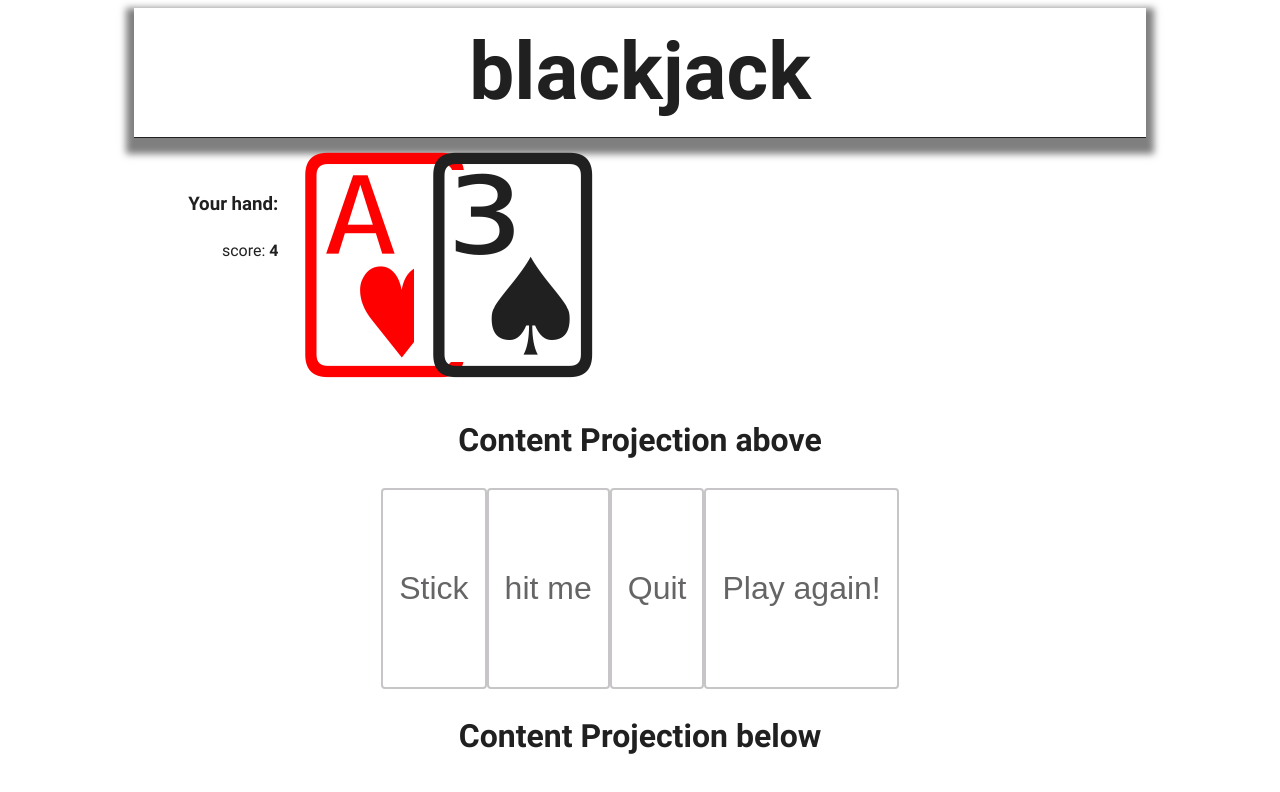
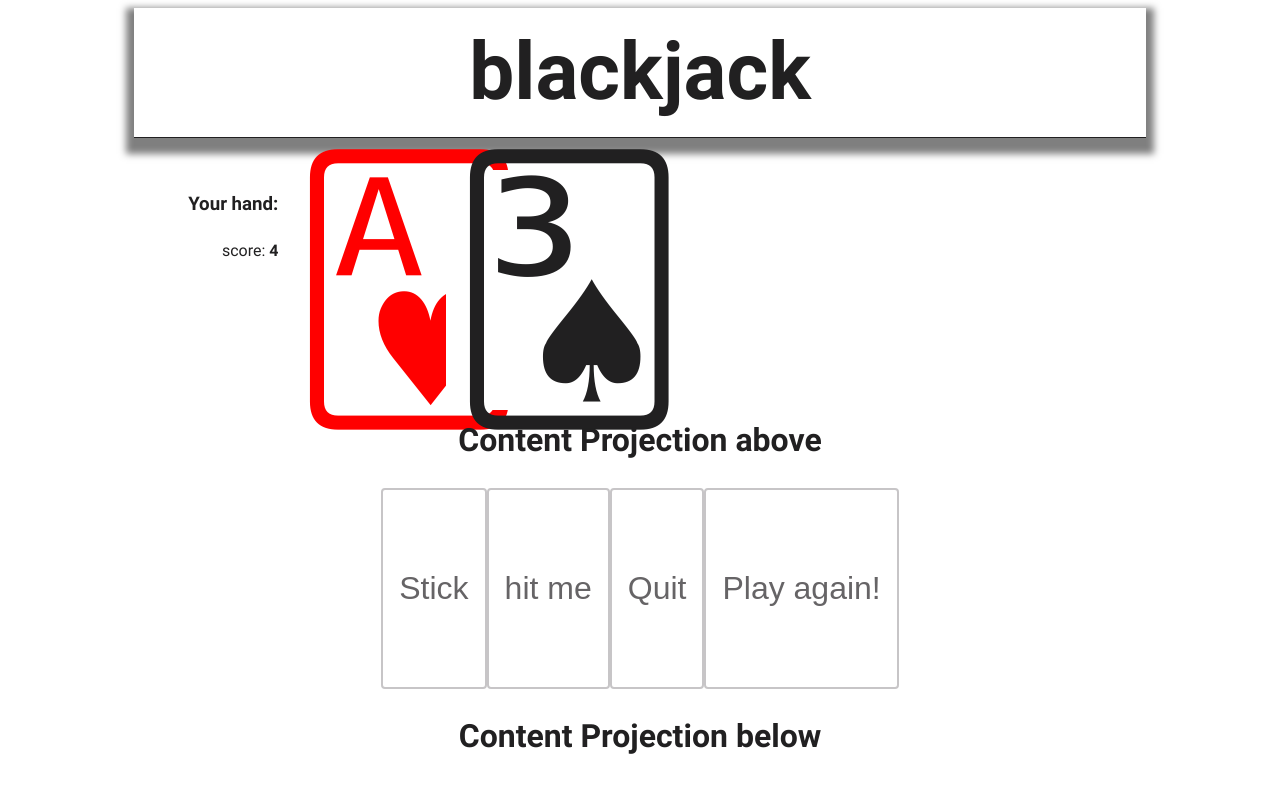
Before and after one commit to Josebratt/blackjack, an Angular app: page / in a window 1280 px wide. Both pictures are taken after typing "Sample" into the empty fields and a click on the button "Start!". Shown: the top 792 px of the page. Built offline with nearby package versions, Linux system fonts and the light colour scheme.

Commit message:
Update _cards.scss

```diff
--- a/src/assets/styles/_cards.scss
+++ b/src/assets/styles/_cards.scss
@@ -1,9 +1,9 @@
 .card::before {
     display: block;
-    width: 8rem;
+    width: 10rem;
     margin-bottom: -40px;
     position: relative;
-    font-size: 12em;
+    font-size: 15em;
     line-height: 1em;
     background-color: white;
 }
```
